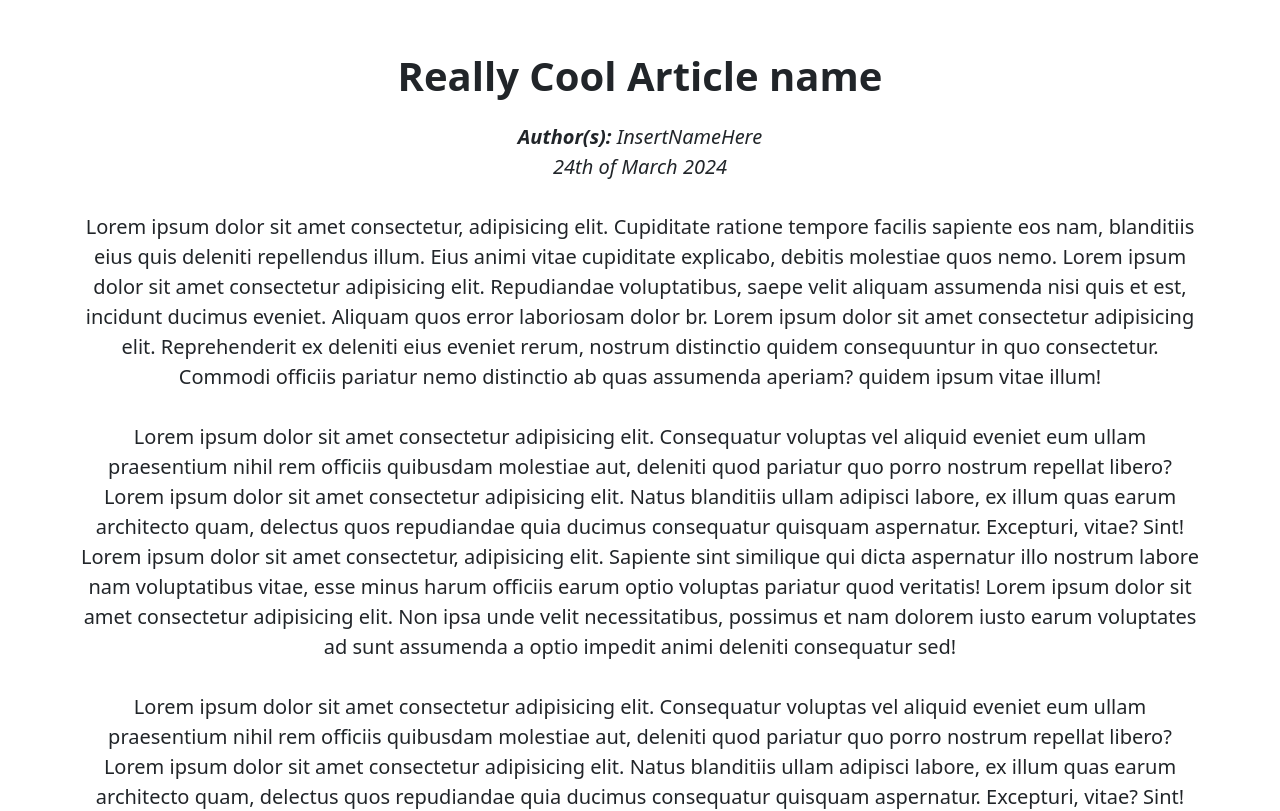
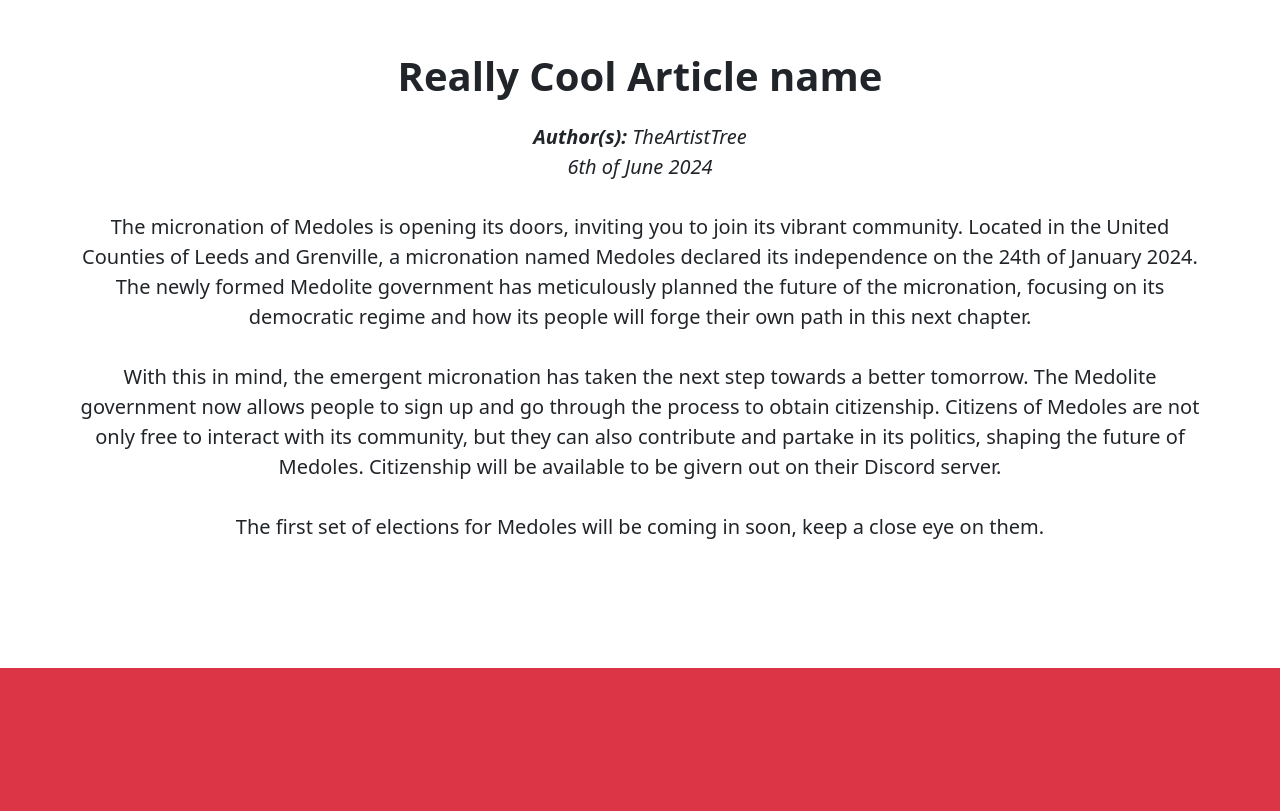
Before and after one commit to iArtistTree/Medoles, a website: page pages/newsArticles/article1.html in a window 1280 px wide. Shown: the part 1680-2491 px from the top of the page. Drawn offline with nearby package versions, Linux system fonts and the light colour scheme; files that its build step writes are made by us from their sources.

Commit message:
Change articles and home page

```diff
--- a/pages/newsArticles/article1.html
+++ b/pages/newsArticles/article1.html
@@ -40,51 +40,36 @@
 </nav>
 
 <!-- body -->
+
 <body onload="getNewsArticle()" style="padding-top: 0px;">
     <section>
         <div style="text-align: center; word-wrap:normal;">
-            <img src="../../images/articleThmbnl/article1.png" alt="flag+landscape" style="height: 100rem; max-width: 100%; object-fit: cover; overflow: hidden;" id="thumbnail">
+            <img src="../../images/articleThmbnl/article1.png" alt="flag+landscape"
+                style="height: 100rem; max-width: 100%; object-fit: cover; overflow: hidden;" id="thumbnail">
             <p class="fs-5"><i>Flag of Medoles with its geography in the background.</i></p>
         </div>
 
         <div style="text-align: center; padding: 5rem; margin-left: auto; margin-right: auto;">
             <p class="fs-1"><b>Really Cool Article name</b></p>
             <p class="fs-5" style="word-wrap:normal;">
-                <i><b>Author(s):</b> InsertNameHere
-                <br>
-                24th of March 2024</i>
+                <i><b>Author(s):</b> TheArtistTree
+                    <br>
+                    6th of June 2024</i>
                 <br><br>
-                Lorem ipsum dolor sit amet consectetur, adipisicing elit. Cupiditate ratione tempore facilis sapiente eos nam, blanditiis eius quis deleniti
-                repellendus illum. Eius animi vitae cupiditate explicabo, debitis molestiae quos nemo. Lorem ipsum dolor sit amet consectetur adipisicing elit. Repudiandae voluptatibus, saepe velit
-                 aliquam assumenda nisi quis et est, incidunt ducimus eveniet. Aliquam quos error laboriosam dolor br. Lorem ipsum dolor sit amet consectetur adipisicing elit. Reprehenderit ex deleniti
-                  eius eveniet rerum, nostrum distinctio quidem consequuntur in quo consectetur. Commodi officiis pariatur nemo distinctio ab quas assumenda aperiam?
-                 quidem ipsum vitae illum!
-                 <br>
-                 <br>
-                 Lorem ipsum dolor sit amet consectetur adipisicing elit. Consequatur voluptas vel aliquid eveniet eum ullam praesentium nihil rem officiis quibusdam molestiae aut, deleniti quod pariatur quo porro
-                 nostrum repellat libero? Lorem ipsum dolor sit amet consectetur adipisicing elit. Natus blanditiis ullam adipisci labore, ex illum quas earum architecto quam, delectus quos repudiandae quia ducimus
-                 consequatur quisquam aspernatur. Excepturi, vitae? Sint! Lorem ipsum dolor sit amet consectetur, adipisicing elit. Sapiente sint similique qui dicta aspernatur illo nostrum labore nam voluptatibus vitae,
-                 esse minus harum officiis earum optio voluptas pariatur quod veritatis! Lorem ipsum dolor sit amet consectetur adipisicing elit. Non ipsa unde velit necessitatibus, possimus et nam dolorem iusto earum voluptates
-                 ad sunt assumenda a optio impedit animi deleniti consequatur sed!
-                 <br><br>
-                 Lorem ipsum dolor sit amet consectetur adipisicing elit. Consequatur voluptas vel aliquid eveniet eum ullam praesentium nihil rem officiis quibusdam molestiae aut, deleniti quod pariatur quo porro
-                 nostrum repellat libero? Lorem ipsum dolor sit amet consectetur adipisicing elit. Natus blanditiis ullam adipisci labore, ex illum quas earum architecto quam, delectus quos repudiandae quia ducimus
-                 consequatur quisquam aspernatur. Excepturi, vitae? Sint! Lorem ipsum dolor sit amet consectetur, adipisicing elit. Sapiente sint similique qui dicta aspernatur illo nostrum labore nam voluptatibus vitae,
-                 esse minus harum officiis earum optio voluptas pariatur quod veritatis! Lorem ipsum dolor sit amet consectetur adipisicing elit. Non ipsa unde velit necessitatibus, possimus et nam dolorem iusto earum voluptates
-                 ad sunt assumenda a optio impedit animi deleniti consequatur sed!
-                 <br><br>
-                 Lorem ipsum dolor sit amet consectetur adipisicing elit. Consequatur voluptas vel aliquid eveniet eum ullam praesentium nihil rem officiis quibusdam molestiae aut, deleniti quod pariatur quo porro
-                 nostrum repellat libero? Lorem ipsum dolor sit amet consectetur adipisicing elit. Natus blanditiis ullam adipisci labore, ex illum quas earum architecto quam, delectus quos repudiandae quia ducimus
-                 consequatur quisquam aspernatur. Excepturi, vitae? Sint! Lorem ipsum dolor sit amet consectetur, adipisicing elit. Sapiente sint similique qui dicta aspernatur illo nostrum labore nam voluptatibus vitae,
-                 esse minus harum officiis earum optio voluptas pariatur quod veritatis! Lorem ipsum dolor sit amet consectetur adipisicing elit. Non ipsa unde velit necessitatibus, possimus et nam dolorem iusto earum voluptates
-                 ad sunt assumenda a optio impedit animi deleniti consequatur sed!
-                 <br><br>
-                 Lorem ipsum dolor sit amet consectetur adipisicing elit. Consequatur voluptas vel aliquid eveniet eum ullam praesentium nihil rem officiis quibusdam molestiae aut, deleniti quod pariatur quo porro
-                 nostrum repellat libero? Lorem ipsum dolor sit amet consectetur adipisicing elit. Natus blanditiis ullam adipisci labore, ex illum quas earum architecto quam, delectus quos repudiandae quia ducimus
-                 consequatur quisquam aspernatur. Excepturi, vitae? Sint! Lorem ipsum dolor sit amet consectetur, adipisicing elit. Sapiente sint similique qui dicta aspernatur illo nostrum labore nam voluptatibus vitae,
-                 esse minus harum officiis earum optio voluptas pariatur quod veritatis! Lorem ipsum dolor sit amet consectetur adipisicing elit. Non ipsa unde velit necessitatibus, possimus et nam dolorem iusto earum voluptates
-                 ad sunt assumenda a optio impedit animi deleniti consequatur sed!
-                 <br><br>
+                The micronation of Medoles is opening its doors, inviting you to join its vibrant community. Located in
+                the United Counties of Leeds and Grenville, a micronation named Medoles declared its independence on the
+                24th of January 2024. The newly formed Medolite government has meticulously planned the future of the
+                micronation, focusing on its democratic regime and how its people will forge their own path in this next
+                chapter.
+                <br><br>
+                With this in mind, the emergent micronation has taken the next step towards a better tomorrow. The
+                Medolite government now allows people to sign up and go through the process to obtain citizenship.
+                Citizens of Medoles are not only free to interact with its community, but they can also contribute and
+                partake in its politics, shaping the future of Medoles. Citizenship will be available to be givern out
+                on their Discord server.
+                <br><br>
+                The first set of elections for Medoles will be coming in soon, keep a close eye on them.
+                <br><br>
             </p>
         </div>
     </section>
```
Also changed, not shown: index.html (+4 -6 lines).
